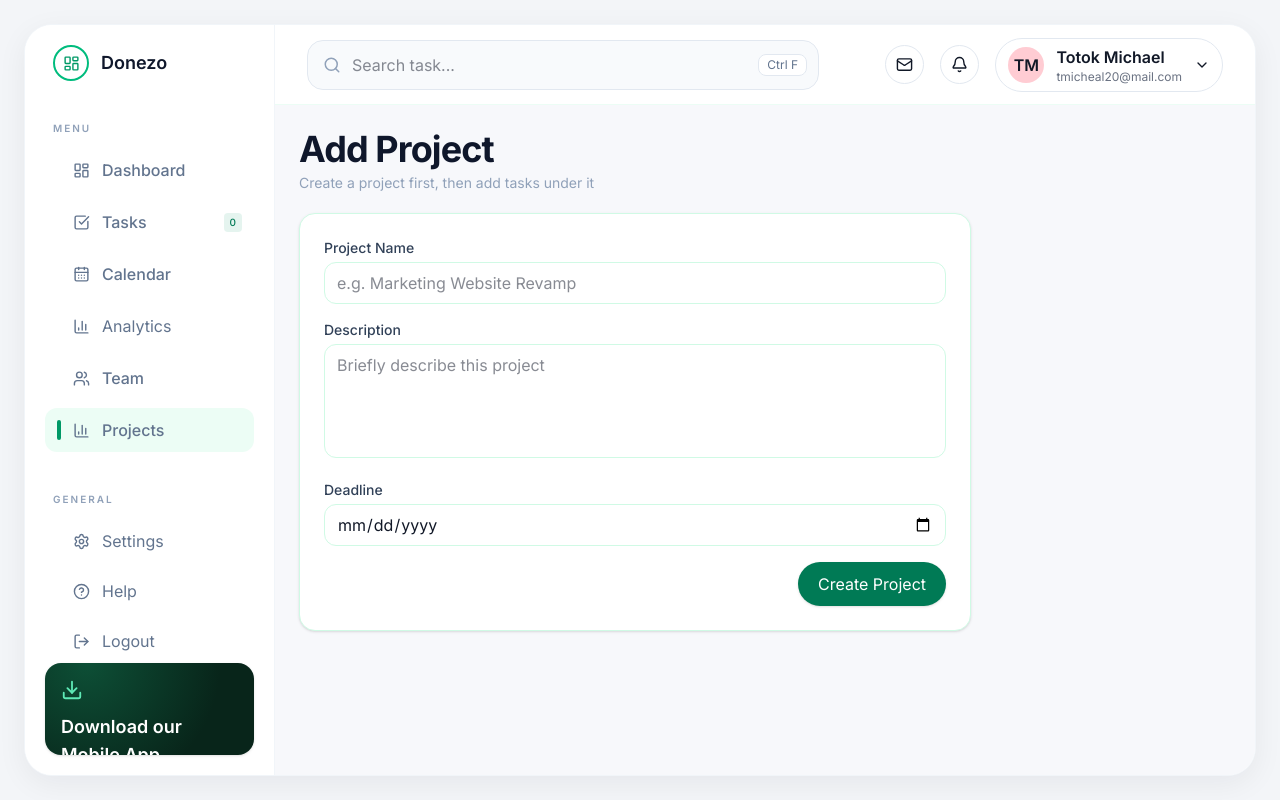
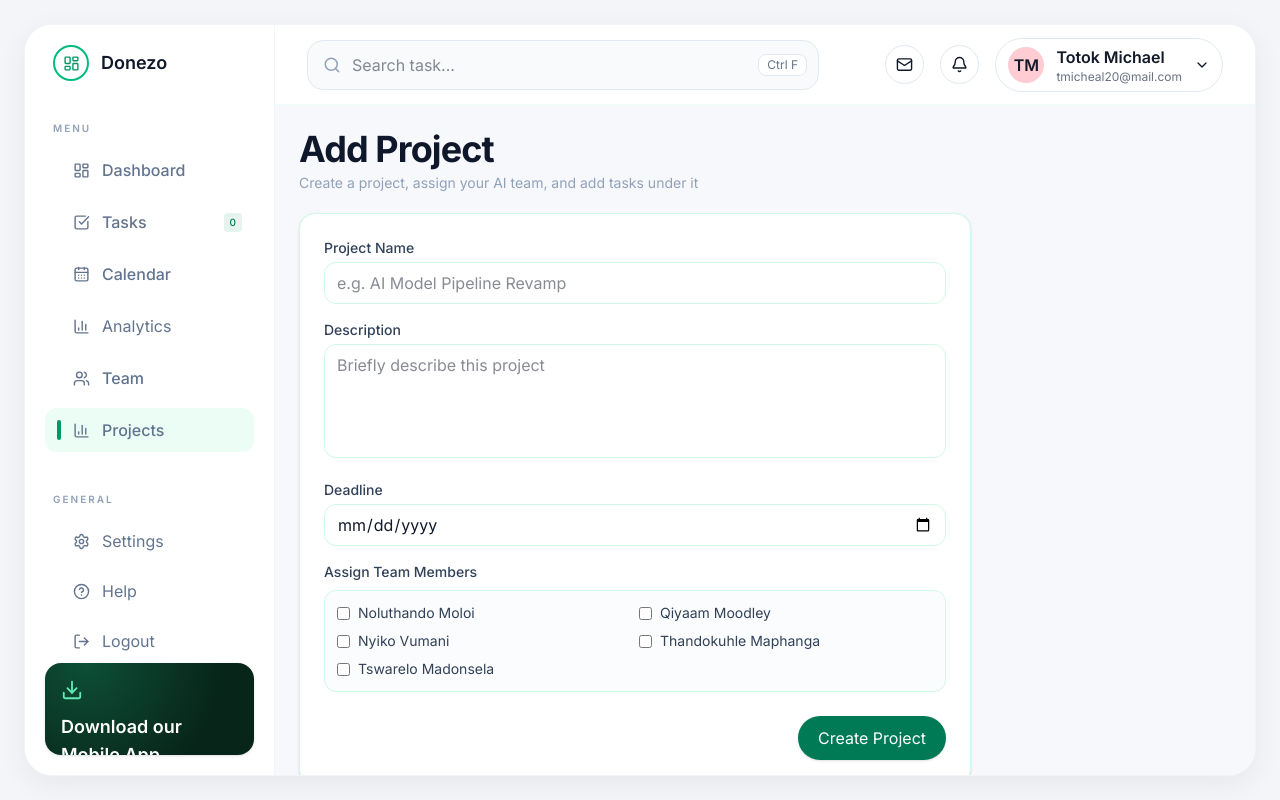
Before and after one commit to qiyaammoodley-droid/project-management-dashboard, a React (Vite) app: page /projects/new in a window 1280 px wide. Built offline with nearby package versions, Linux system fonts and the light colour scheme.

Commit message:
added new features

```diff
--- /dev/null
+++ b/src/pages/Analytics.tsx
@@ -0,0 +1,109 @@
+import { useMemo } from "react";
+import { BarChart3, CheckCircle2, Clock, FolderKanban, Users } from "lucide-react";
+
+import MainLayout from "../layouts/MainLayout";
+import PageHeader from "../components/ui/PageHeader";
+import StatCard from "../components/ui/StatCard";
+import Card from "../components/ui/Card";
+import Badge from "../components/ui/Badge";
+import useTasks from "../hooks/useTasks";
+import useProjects from "../hooks/useProjects";
+
+const Analytics = () => {
+  const { tasks = [] } = useTasks();
+  const { projects = [] } = useProjects();
+
+  // Safe metrics calculation
+  const totalTasks = tasks?.length || 0;
+  const completedTasks = tasks?.filter((t) => t.status === "Completed")?.length || 0;
+  const inProgressTasks = tasks?.filter((t) => t.status === "In Progress")?.length || 0;
+  const completionRate = totalTasks > 0 ? Math.round((completedTasks / totalTasks) * 100) : 0;
+
+  const totalProjects = projects?.length || 0;
+  const completedProjects = projects?.filter((p) => p.status === "Completed")?.length || 0;
+
+  return (
+    <MainLayout>
+      <PageHeader
+        title="Project Analytics"
+        subtitle="Live project progress, task completion metrics, and team workload."
+      />
+
+      {/* Top Metrics Grid */}
+      <section className="grid grid-cols-1 gap-4 sm:grid-cols-2 xl:grid-cols-4 mb-6">
+        <StatCard
+          title="Total Tasks"
+          value={totalTasks}
+          icon={<CheckCircle2 size={22} />}
+          change={`${completedTasks} completed`}
+          positive={true}
+        />
+        <StatCard
+          title="Completion Rate"
+          value={`${completionRate}%`}
+          icon={<BarChart3 size={22} />}
+          change="Overall task output"
+          positive={true}
+        />
+        <StatCard
+          title="Active Projects"
+          value={totalProjects}
+          icon={<FolderKanban size={22} />}
+          change={`${completedProjects} finished`}
+          positive={true}
+        />
+        <StatCard
+          title="In Progress"
+          value={inProgressTasks}
+          icon={<Clock size={22} />}
+          change="Tasks currently underway"
+          positive={true}
+        />
+      </section>
+
+      {/* Detailed Breakdown Section */}
+      <section className="grid grid-cols-1 gap-6 xl:grid-cols-2">
+        {/* Project Status Breakdown */}
+        <Card>
+          <h3 className="text-lg font-semibold text-slate-900 mb-4">Projects Overview</h3>
+          <div className="space-y-4">
+            {projects.length === 0 ? (
+              <p className="text-sm text-slate-500">No projects created yet.</p>
+            ) : (
+              projects.map((project) => (
+                <div key={String(project.id)} className="flex items-center justify-between border-b border-slate-100 pb-3 last:border-0 last:pb-0">
+                  <div>
+                    <p className="font-medium text-slate-800">{project.name}</p>
+                    <p className="text-xs text-slate-400">Deadline: {project.deadline || "No deadline"}</p>
+                  </div>
+                  <Badge status={project.status} />
+                </div>
+              ))
+            )}
+          </div>
+        </Card>
+
+        {/* Team Activity Summary */}
+        <Card>
+          <h3 className="text-lg font-semibold text-slate-900 mb-4">AI Engineering Team</h3>
+          <div className="space-y-3">
+            <div className="flex items-center gap-3 p-3 rounded-2xl bg-slate-50 border border-slate-100">
+              <div className="flex h-11 w-11 items-center justify-center rounded-full bg-emerald-100 text-emerald-700 font-bold">
+                <Users size={20} />
+              </div>
+              <div>
+                <p className="text-sm font-semibold text-slate-900">5 Active AI Engineers</p>
+                <p className="text-xs text-slate-500">Noluthando, Qiyaam, Nyiko, Thandokuhle, Tswarelo</p>
+              </div>
+            </div>
+            <p className="text-xs text-slate-500 mt-2 leading-relaxed">
+              All team members are assigned across active development pipelines and task boards.
+            </p>
+          </div>
+        </Card>
+      </section>
+    </MainLayout>
+  );
+};
+
+export default Analytics;
--- a/src/pages/NewProject.tsx
+++ b/src/pages/NewProject.tsx
@@ -7,6 +7,14 @@ import PageHeader from "../components/ui/PageHeader";
 import Button from "../components/ui/Button";
 import useProjects from "../hooks/useProjects";
 
+const teamOptions = [
+  "Noluthando Moloi",
+  "Qiyaam Moodley",
+  "Nyiko Vumani",
+  "Thandokuhle Maphanga",
+  "Tswarelo Madonsela",
+];
+
 const NewProject = () => {
   const navigate = useNavigate();
   const { addProject } = useProjects();
@@ -14,7 +22,16 @@ const NewProject = () => {
   const [name, setName] = useState("");
   const [description, setDescription] = useState("");
   const [deadline, setDeadline] = useState("");
+  const [selectedTeam, setSelectedTeam] = useState<string[]>([]);
   const [error, setError] = useState("");
+
+  const handleCheckboxChange = (member: string) => {
+    if (selectedTeam.includes(member)) {
+      setSelectedTeam(selectedTeam.filter((m) => m !== member));
+    } else {
+      setSelectedTeam([...selectedTeam, member]);
+    }
+  };
 
   const handleSubmit = (event: FormEvent<HTMLFormElement>) => {
     event.preventDefault();
@@ -31,7 +48,7 @@ const NewProject = () => {
       description: description.trim(),
       deadline,
       status: "To Do",
-      teamMembers: [],
+      teamMembers: selectedTeam,
     });
 
     navigate("/projects");
@@ -41,7 +58,7 @@ const NewProject = () => {
     <MainLayout>
       <PageHeader
         title="Add Project"
-        subtitle="Create a project first, then add tasks under it"
+        subtitle="Create a project, assign your AI team, and add tasks under it"
       />
 
       <section className="max-w-2xl rounded-2xl border border-emerald-100 bg-white p-6 shadow-sm">
@@ -58,7 +75,7 @@ const NewProject = () => {
               value={name}
               onChange={(event) => setName(event.target.value)}
               className="w-full rounded-xl border border-emerald-100 px-3 py-2 outline-none focus:ring-2 focus:ring-emerald-500"
-              placeholder="e.g. Marketing Website Revamp"
+              placeholder="e.g. AI Model Pipeline Revamp"
             />
           </label>
 
@@ -83,7 +100,25 @@ const NewProject = () => {
             />
           </label>
 
-          <div className="flex justify-end">
+          {/* Team Member Selection */}
+          <div>
+            <span className="mb-2 block text-sm font-medium text-slate-700">Assign Team Members</span>
+            <div className="grid grid-cols-1 sm:grid-cols-2 gap-2 rounded-xl border border-emerald-100 p-3 bg-slate-50/50">
+              {teamOptions.map((member) => (
+                <label key={member} className="flex items-center gap-2 text-sm text-slate-700 cursor-pointer">
+                  <input
+                    type="checkbox"
+                    checked={selectedTeam.includes(member)}
+                    onChange={() => handleCheckboxChange(member)}
+                    className="rounded border-slate-300 text-emerald-600 focus:ring-emerald-500"
+                  />
+                  {member}
+                </label>
+              ))}
+            </div>
+          </div>
+
+          <div className="flex justify-end pt-2">
             <Button type="submit">Create Project</Button>
           </div>
         </form>
```
